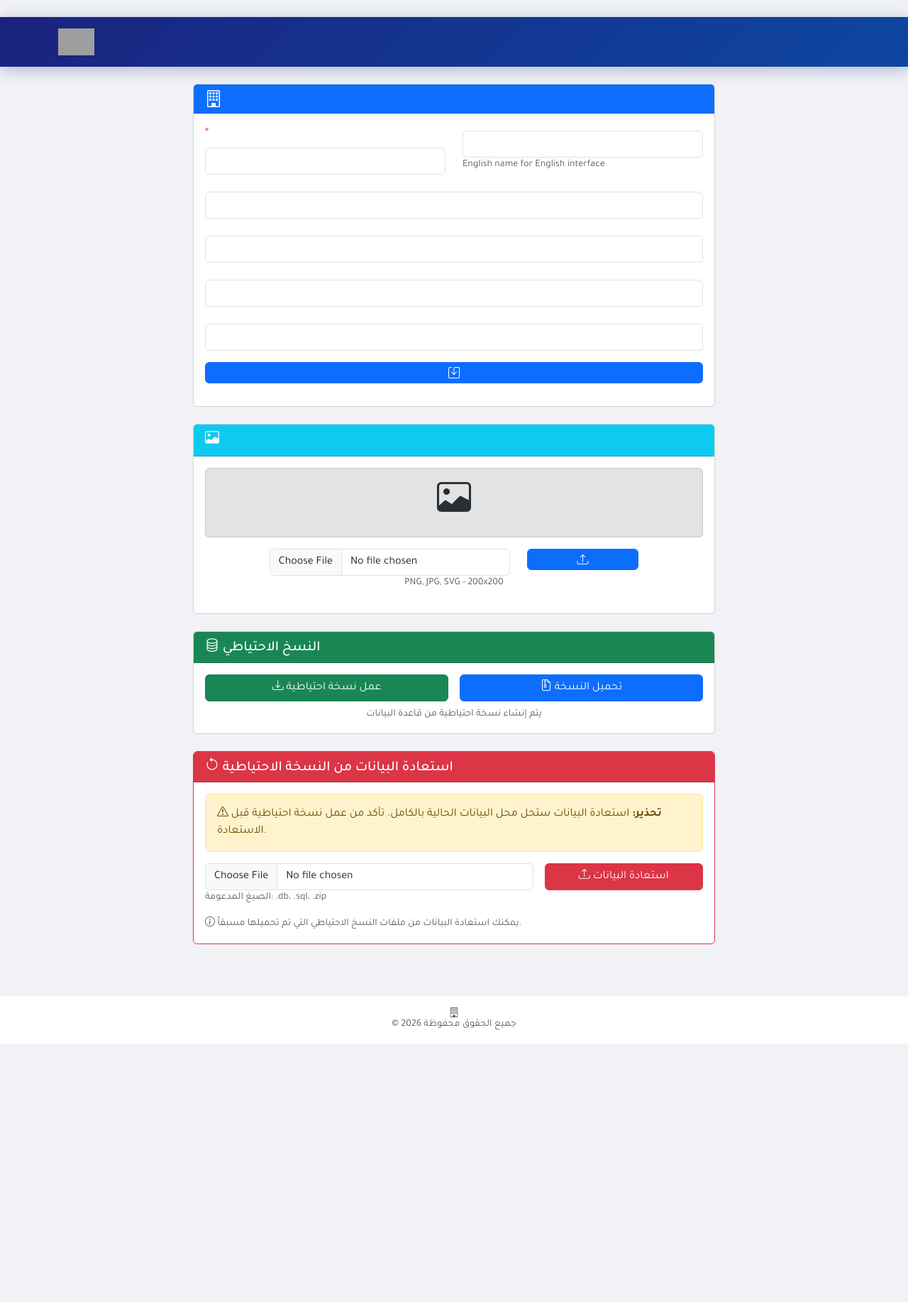
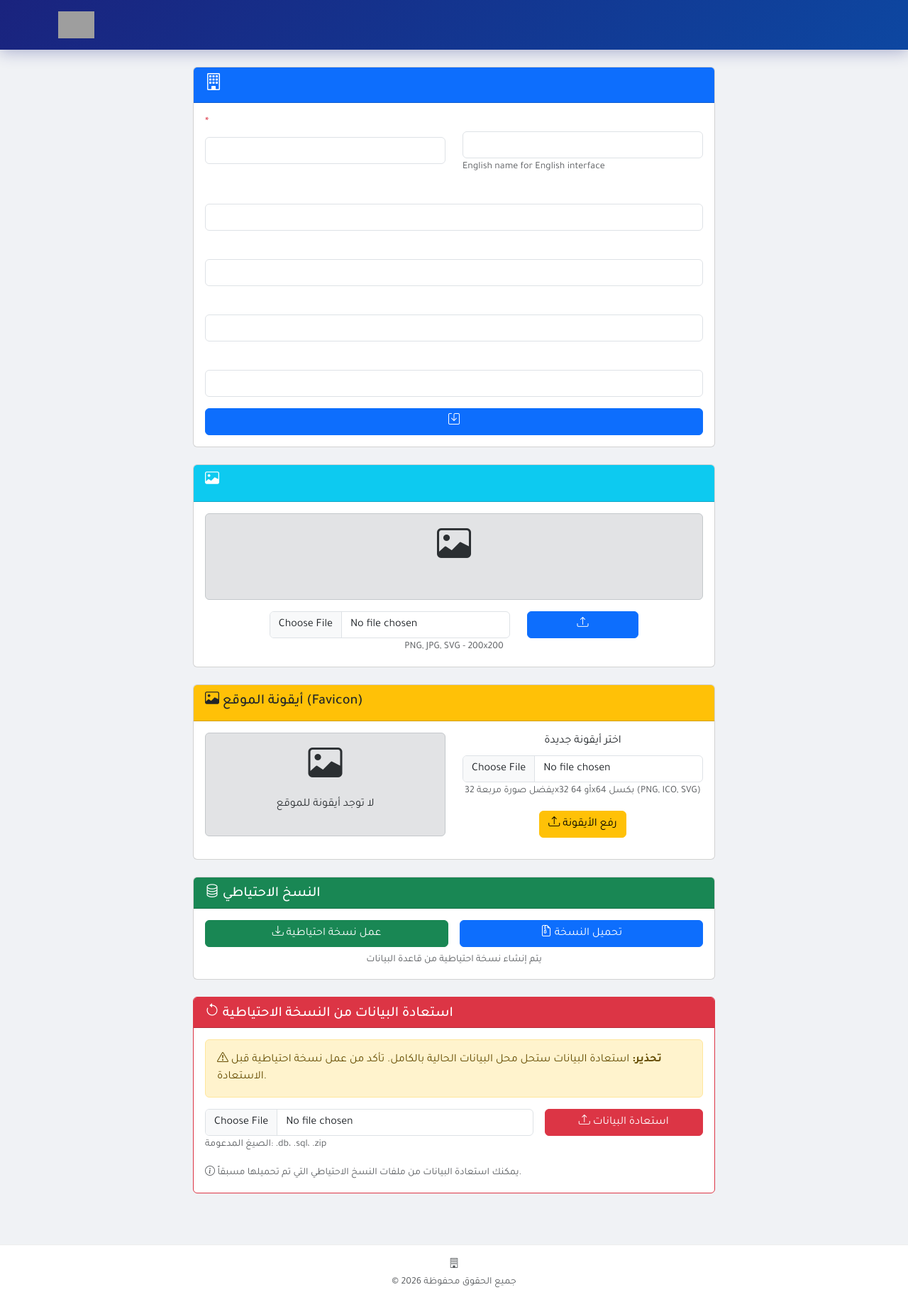
Before and after one commit to fahdsalim19977-sys/taskmanagementerp, a Python web app: template templates/company_settings.html in a window 1280 px wide. Shown: the whole page at 71% size. Before the commit the page ends 1470 px from the top, so only its background shows below. Run offline with Jinja, Linux system fonts and the light colour scheme; the template is opened without the code that fills it, so the values that code supplies are empty; grey boxes are pictures that could not be loaded.

Commit message:
Add files via upload

```diff
--- a/templates/base.html
+++ b/templates/base.html
@@ -1,14 +1,20 @@
-﻿{% set lang = get_lang() %}
+{% set lang = get_lang() %}
 <!DOCTYPE html>
 <html dir="{% if lang == 'ar' %}rtl{% else %}ltr{% endif %}" lang="{{ lang }}">
 <head>
     <meta charset="UTF-8">
     <meta name="viewport" content="width=device-width, initial-scale=1.0">
     <title>{{ settings.name if settings else t('app_name') }}</title>
-<!-- ===== أيقونة الموقع ===== -->
-<link rel="icon" type="image/x-icon" href="{{ url_for('static', filename='favicon.ico') }}">
-<!-- أو إذا كان png -->
-<link rel="icon" type="image/png" href="{{ url_for('static', filename='favicon.png') }}">
+
+    <!-- ===== أيقونة الموقع ===== -->
+    {% if settings and settings.favicon_path %}
+        <link rel="icon" type="image/x-icon" href="{{ url_for('static', filename=settings.favicon_path) }}">
+        <link rel="shortcut icon" type="image/x-icon" href="{{ url_for('static', filename=settings.favicon_path) }}">
+    {% else %}
+        <link rel="icon" type="image/x-icon" href="{{ url_for('static', filename='favicon.ico') }}">
+        <link rel="icon" type="image/png" href="{{ url_for('static', filename='favicon.png') }}">
+    {% endif %}
+
     <!-- Bootstrap 5 & Icons -->
     <link href="https://cdn.jsdelivr.net/npm/bootstrap@5.3.0/dist/css/bootstrap.min.css" rel="stylesheet">
     <link rel="stylesheet" href="https://cdn.jsdelivr.net/npm/bootstrap-icons@1.11.0/font/bootstrap-icons.css">
--- a/templates/company_settings.html
+++ b/templates/company_settings.html
@@ -77,6 +77,42 @@
             </div>
         </div>
 
+        <!-- ===== رفع الأيقونة ===== -->
+        <div class="card mt-4">
+            <div class="card-header bg-warning text-dark">
+                <h5><i class="bi bi-image"></i> أيقونة الموقع (Favicon)</h5>
+            </div>
+            <div class="card-body text-center">
+                <div class="row">
+                    <div class="col-md-6">
+                        {% if settings and settings.favicon_path %}
+                        <img src="{{ url_for('static', filename=settings.favicon_path) }}"
+                             alt="أيقونة الموقع"
+                             style="width:64px;height:64px;border-radius:10px;border:2px solid #ddd;padding:5px;">
+                        <br><small class="text-muted">الأيقونة الحالية</small>
+                        {% else %}
+                        <div class="alert alert-secondary">
+                            <i class="bi bi-image" style="font-size:48px;display:block;"></i>
+                            <p>لا توجد أيقونة للموقع</p>
+                        </div>
+                        {% endif %}
+                    </div>
+                    <div class="col-md-6">
+                        <form method="POST" action="/upload_favicon" enctype="multipart/form-data">
+                            <div class="mb-3">
+                                <label class="form-label">اختر أيقونة جديدة</label>
+                                <input type="file" name="favicon" class="form-control" accept="image/*" required>
+                                <small class="text-muted">يفضل صورة مربعة 32x32 أو 64x64 بكسل (PNG, ICO, SVG)</small>
+                            </div>
+                            <button type="submit" class="btn btn-warning">
+                                <i class="bi bi-upload"></i> رفع الأيقونة
+                            </button>
+                        </form>
+                    </div>
+                </div>
+            </div>
+        </div>
+
         <!-- ===== النسخ الاحتياطي ===== -->
         <div class="card mt-4">
             <div class="card-header bg-success text-white">
@@ -99,7 +135,7 @@
             </div>
         </div>
 
-        <!-- ===== استعادة البيانات (جديد) ===== -->
+        <!-- ===== استعادة البيانات ===== -->
         <div class="card mt-4 border-danger">
             <div class="card-header bg-danger text-white">
                 <h5 class="mb-0"><i class="bi bi-arrow-counterclockwise"></i> استعادة البيانات من النسخة الاحتياطية</h5>
```
